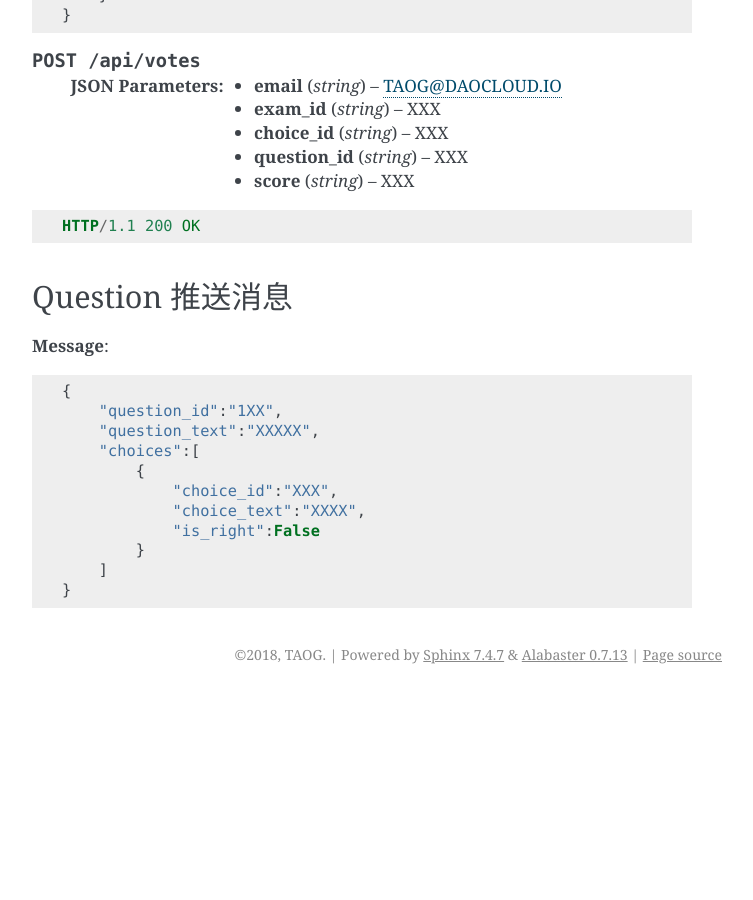
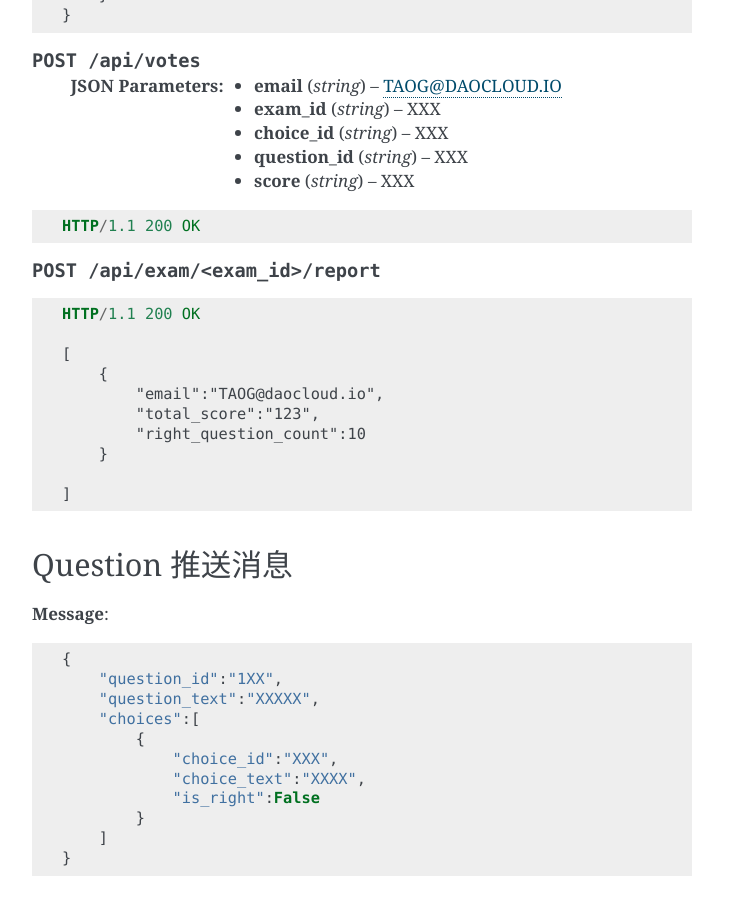
Before and after one commit to yowenter/haha-respond, a Sphinx documentation site: the page built from api/api-doc/source/rest_api.rst, in a window 1280 px wide and 900 px high, scrolled down 1071 px. Shown: the whole window, without its empty margins (388-1141 px from the left). Built offline with Sphinx 7.4.7, drawn with Linux system fonts in a browser that asks for light colours; pages that are not in the unit, such as notebooks, are missing from menus; before the commit the page ends 1765 px from its top, so only the background shows below that.

Commit message:
+ add report api

```diff
--- a/api/api-doc/source/rest_api.rst
+++ b/api/api-doc/source/rest_api.rst
@@ -82,6 +82,23 @@ Signup
 
     HTTP/1.1 200 OK
 
+.. http:post:: /api/exam/<exam_id>/report
+
+
+
+.. sourcecode:: http
+
+    HTTP/1.1 200 OK
+
+    [
+        {
+            "email":"TAOG@daocloud.io",
+            "total_score":"123",
+            "right_question_count":10
+        }
+
+    ]
+
 
 Question 推送消息
 ----------------------
```
